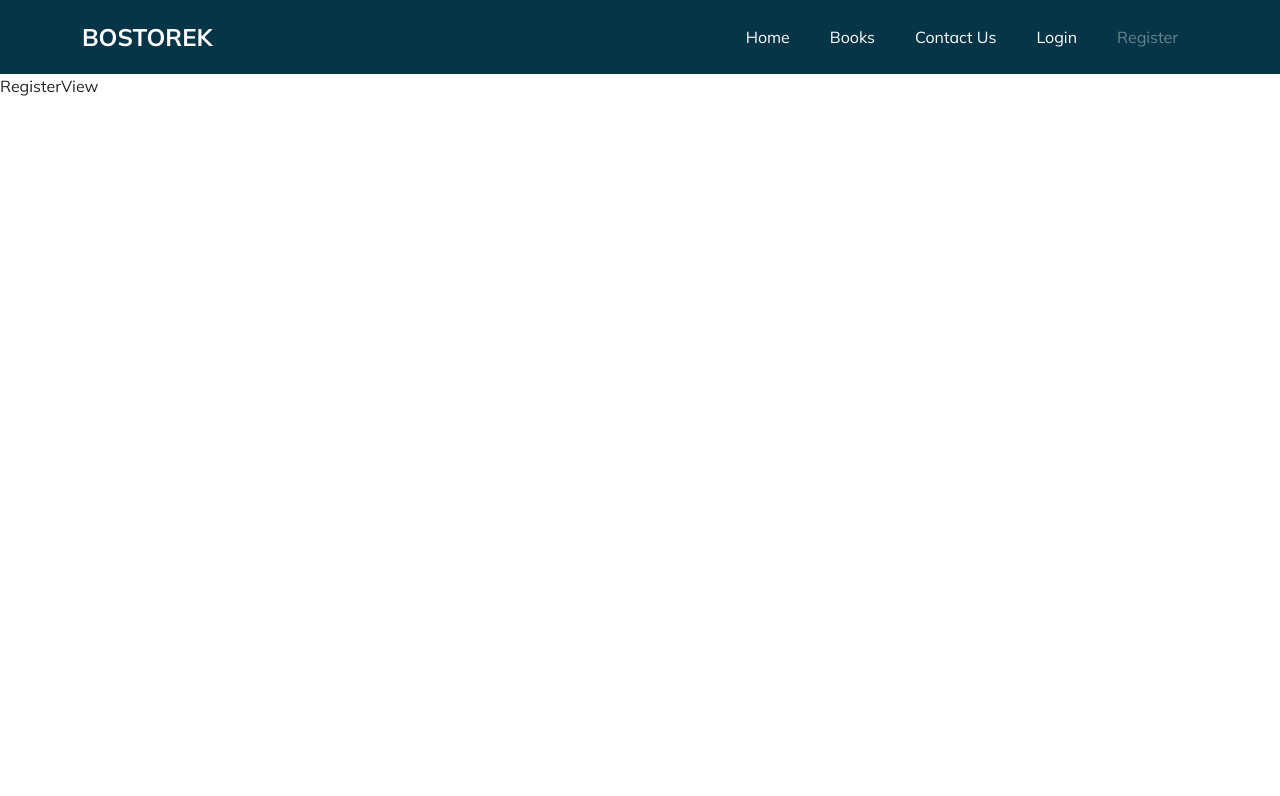
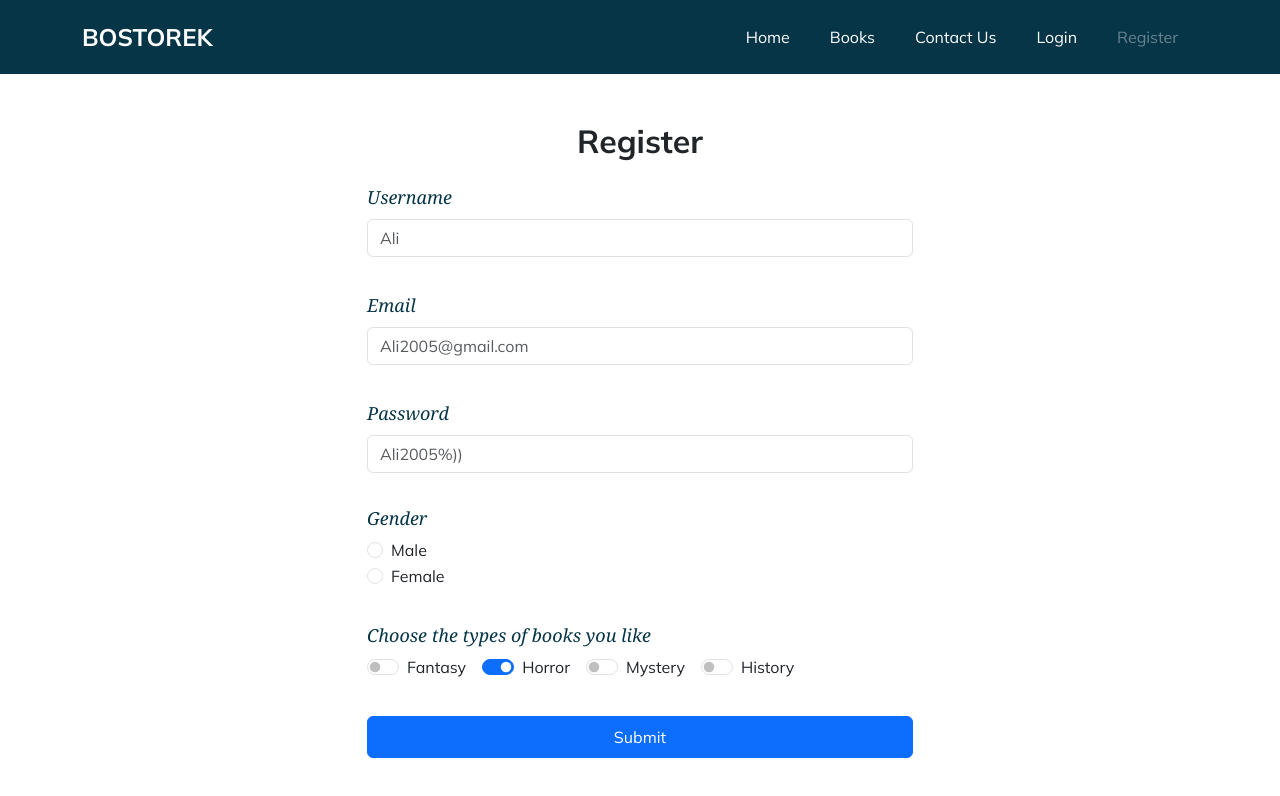
Before and after one commit to cahangirasgerov2003/Bostorek-az, a Vue app in the folder frontend/: page /register in a window 1280 px wide. Shown: the top 796 px of the page. Built offline with nearby package versions, Linux system fonts and the light colour scheme.

Commit message:
Register page html structur will be added

```diff
--- a/frontend/src/views/RegisterView.vue
+++ b/frontend/src/views/RegisterView.vue
@@ -1,11 +1,182 @@
 <template>
-  <p>RegisterView</p>
+  <section class="mt-5">
+    <div class="container">
+      <div class="d-flex justify-content-center mb-3">
+        <h2 class="fw-bold">Register</h2>
+      </div>
+      <form @submit.prevent="submitForm">
+        <!-- Username -->
+        <div class="row justify-content-center styleInputTypes">
+          <div class="col-md-6 col-12">
+            <label for="userName" class="form-label labelElement"
+              >Username</label
+            >
+            <input
+              type="text"
+              class="form-control"
+              id="userName"
+              v-model.trim="userData.userName"
+              placeholder="Ali"
+              required
+            />
+          </div>
+        </div>
+
+        <!-- Email -->
+        <div class="row justify-content-center styleInputTypes">
+          <div class="col-md-6 col-12">
+            <label for="email" class="form-label labelElement">Email</label>
+            <input
+              type="email"
+              class="form-control"
+              id="email"
+              v-model.trim="userData.email"
+              placeholder="Ali2005@gmail.com"
+              required
+            />
+          </div>
+        </div>
+
+        <!-- Password -->
+        <div class="row justify-content-center styleInputTypes">
+          <div class="col-md-6 col-12">
+            <label for="password" class="form-label labelElement"
+              >Password</label
+            >
+            <input
+              type="password"
+              class="form-control"
+              id="password"
+              v-model="userData.password"
+              placeholder="Ali2005%))"
+              required
+            />
+          </div>
+        </div>
+
+        <!-- Gender -->
+        <div class="row justify-content-center styleInputTypes">
+          <div class="col-md-6 col-12">
+            <h4 class="labelElement">Gender</h4>
+            <div class="form-check">
+              <input
+                class="form-check-input"
+                type="radio"
+                name="gender"
+                id="redio1"
+                @change="updateGender('Male', $event)"
+              />
+              <label class="form-check-label" for="redio1"> Male </label>
+            </div>
+            <div class="form-check">
+              <input
+                class="form-check-input"
+                type="radio"
+                name="gender"
+                id="redio2"
+                @change="updateGender('Female', $event)"
+              />
+              <label class="form-check-label" for="redio2"> Female </label>
+            </div>
+          </div>
+        </div>
+
+        <!-- Types of books you like -->
+        <div class="row justify-content-center styleInputTypes">
+          <div class="col-md-6 col-12">
+            <h4 class="labelElement">Choose the types of books you like</h4>
+            <div class="form-check form-switch form-check-inline">
+              <input
+                class="form-check-input"
+                type="checkbox"
+                role="switch"
+                id="fantasy"
+                value="Fantasy"
+                v-model="userData.bookGenres"
+              />
+              <label class="form-check-label" for="fantasy">Fantasy</label>
+            </div>
+            <div class="form-check form-switch form-check-inline">
+              <input
+                class="form-check-input"
+                type="checkbox"
+                role="switch"
+                id="horror"
+                value="Horror"
+                v-model="userData.bookGenres"
+              />
+              <label class="form-check-label" for="horror">Horror</label>
+            </div>
+            <div class="form-check form-switch form-check-inline">
+              <input
+                class="form-check-input"
+                type="checkbox"
+                role="switch"
+                id="myStery"
+                value="Mystery"
+                v-model="userData.bookGenres"
+              />
+              <label class="form-check-label" for="myStery">Mystery</label>
+            </div>
+            <div class="form-check form-switch form-check-inline">
+              <input
+                class="form-check-input"
+                type="checkbox"
+                role="switch"
+                id="history"
+                value="History"
+                v-model="userData.bookGenres"
+              />
+              <label class="form-check-label" for="history">History</label>
+            </div>
+          </div>
+        </div>
+        <div class="row justify-content-center styleInputTypes">
+          <div class="col-md-6 col-12">
+            <button type="submit" class="btn btn-primary w-100 py-2">
+              Submit
+            </button>
+          </div>
+        </div>
+      </form>
+    </div>
+  </section>
 </template>
 
 <script>
 export default {
   name: "RegisterView",
+  data() {
+    return {
+      userData: {
+        userName: "",
+        email: "",
+        password: "",
+        gender: "",
+        bookGenres: ["Horror"],
+      },
+    };
+  },
+  methods: {
+    submitForm() {
+      console.log(this.userData);
+    },
+
+    updateGender(gender) {
+      this.userData.gender = gender;
+    },
+  },
 };
 </script>
 
-<style scoped></style>
+<style scoped>
+.labelElement {
+  color: #063547;
+  font-size: 18px;
+  font-family: Georgia, "Times New Roman", Times, serif;
+  font-style: italic;
+}
+.styleInputTypes {
+  margin-bottom: 35px;
+}
+</style>
```
